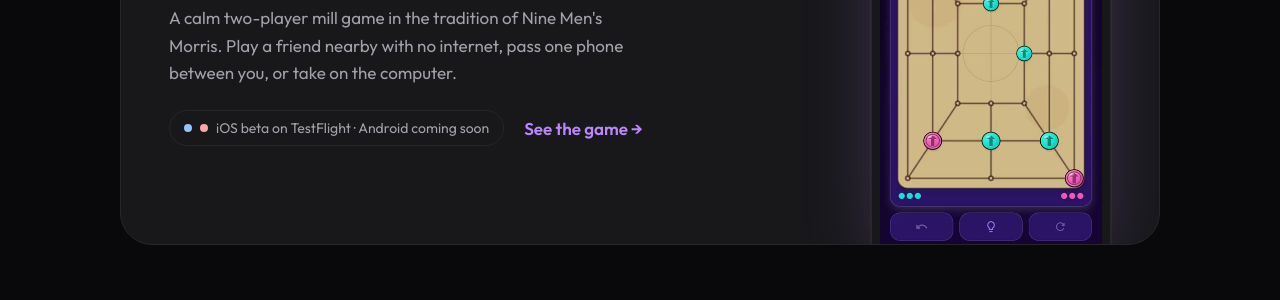
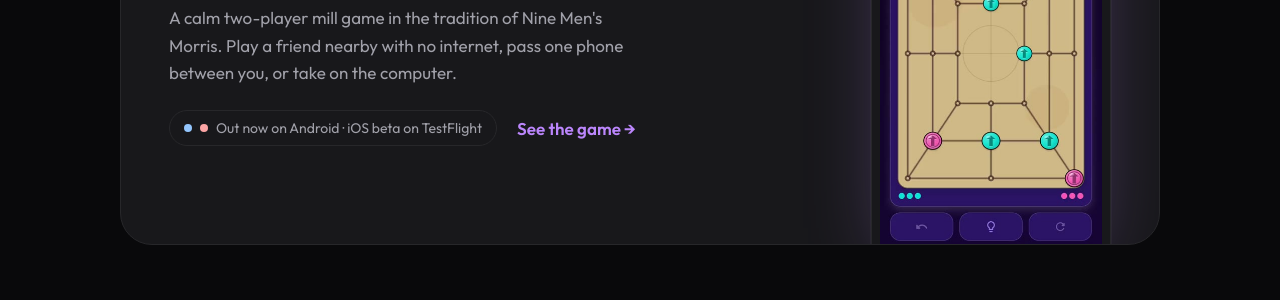
Before and after one commit to karello-studio/karello-studio-site, a Jekyll site: the page built from index.html, in a window 1280 px wide. Shown: the part 712-1012 px from the top of the page. Built offline with Jekyll 4.4.1, drawn with Linux system fonts in a browser that asks for light colours.

Commit message:
Three Pebbles: out now on Android
The game page hero links the Google Play listing ("Get it on Google
Play", tagged utm_source=karellostudio, utm_campaign=site-game so Play
Console can count site visitors), beside the iOS TestFlight beta. The
homepage card says "Out now on Android · iOS beta on TestFlight" and the
press fact sheet's Release row links the listing. The link is text in
the site's own button style; Google's official badge replaces it once
the owner's Partner Marketing Hub access is approved. Every other page
is unchanged.

Co-Authored-By: Claude Opus 5.5 <noreply@anthropic.com>

```diff
--- a/index.html
+++ b/index.html
@@ -27,7 +27,7 @@ main_class: game
       <h3>Three Pebbles</h3>
       <p class="tp-tagline">Line up three.</p>
       <p>A calm two-player mill game in the tradition of Nine Men's Morris. Play a friend nearby with no internet, pass one phone between you, or take on the computer.</p>
-      <span class="feature-meta"><span class="badge"><span class="dot" style="background: var(--p1)"></span><span class="dot" style="background: var(--p2)"></span>iOS beta on TestFlight · Android coming soon</span><span class="feature-more">See the game →</span></span>
+      <span class="feature-meta"><span class="badge"><span class="dot" style="background: var(--p1)"></span><span class="dot" style="background: var(--p2)"></span>Out now on Android · iOS beta on TestFlight</span><span class="feature-more">See the game →</span></span>
     </div>
     <figure class="tp-phone feature-phone"><img src="/assets/three-pebbles/loop-poster.jpg" alt="Three Pebbles: a puzzle on the Standard board" width="442" height="960" loading="lazy"></figure>
   </a>
--- a/press/index.html
+++ b/press/index.html
@@ -21,7 +21,7 @@ main_class: game
     <dt>Developer</dt><dd>Karello Studio, an independent studio run by one developer</dd>
     <dt>Genre</dt><dd>Two-player board strategy, mill game</dd>
     <dt>Platforms</dt><dd>iOS and Android, phones and tablets</dd>
-    <dt>Release</dt><dd>iOS: public beta on <a href="https://testflight.apple.com/join/V9Dk9XhY">TestFlight</a>. Android: coming soon</dd>
+    <dt>Release</dt><dd>Android: out now on <a href="https://play.google.com/store/apps/details?id=com.karellostudio.threepebbles">Google Play</a>, since 22 November 2026. iOS: public beta on <a href="https://testflight.apple.com/join/V9Dk9XhY">TestFlight</a></dd>
     <dt>Price</dt><dd>Free to play, with optional one-time upgrades. No subscription.</dd>
     <dt>Ads</dt><dd>Optional rewarded ads only, shown when the player chooses to watch one</dd>
     <dt>Players</dt><dd>1 against the computer, or 2 on one phone or nearby over Bluetooth or local Wi-Fi, iPhone and Android together</dd>
--- a/three-pebbles/index.html
+++ b/three-pebbles/index.html
@@ -25,7 +25,10 @@ main_class: game
     <p class="tp-tagline">Line up three.</p>
     <p class="tp-lede">A calm two-player strategy game in the tradition of Nine Men's Morris. Place and slide your pebbles to make a line. Nothing is ever captured: on the bigger boards, a scored line returns to your hand. Play a friend nearby with no internet, pass one phone, or take on the computer.</p>
     <div class="tp-hero-meta">
-      <span class="badge"><span class="dot" style="background: var(--p1)"></span><span class="dot" style="background: var(--p2)"></span><a href="https://testflight.apple.com/join/V9Dk9XhY">iOS beta on TestFlight</a> · Android coming soon</span>
+      <!-- Google's official badge replaces this link once the owner's Partner Marketing Hub access is approved:
+           the official PNG unchanged, at least 28 px tall, a quarter of its height clear on every side. -->
+      <a class="press-button" href="https://play.google.com/store/apps/details?id=com.karellostudio.threepebbles&amp;utm_source=karellostudio&amp;utm_campaign=site-game">Get it on Google Play</a>
+      <span class="badge"><span class="dot" style="background: var(--p1)"></span><span class="dot" style="background: var(--p2)"></span><a href="https://testflight.apple.com/join/V9Dk9XhY">iOS beta on TestFlight</a></span>
       <span class="badge"><svg width="14" height="14" viewBox="0 0 24 24" fill="none" stroke="currentColor" stroke-width="2" aria-hidden="true"><circle cx="12" cy="12" r="10"/><path d="M2 12h20M12 2c3 3 4 6.5 4 10s-1 7-4 10c-3-3-4-6.5-4-10s1-7 4-10z"/></svg>15 languages</span>
       <a class="tp-trailer-link" href="#trailer">Watch the trailer</a>
     </div>
```
